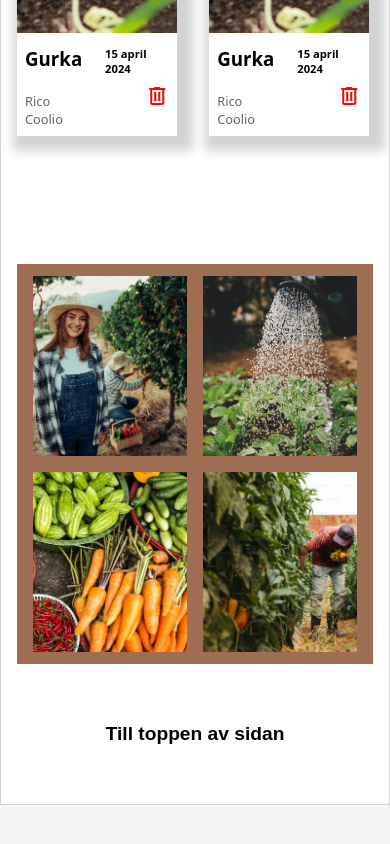
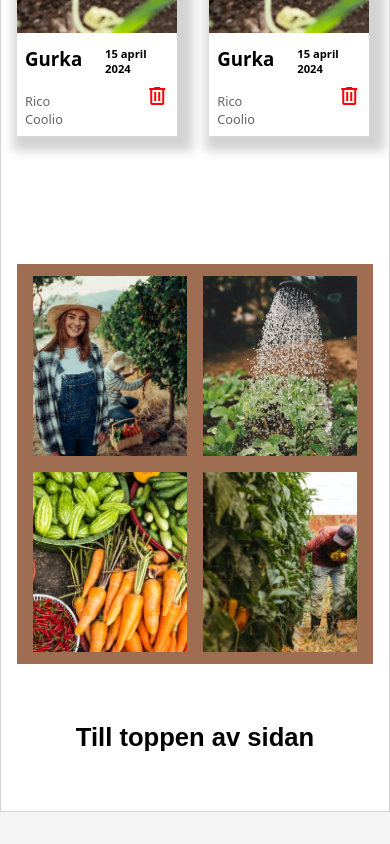
Before and after one commit to MorinoCode/Examinerande-uppgift, a plain HTML site: page minaSidor.html in a window 390 px wide. Shown: the part 1861-2705 px from the top of the page. Drawn offline with nearby package versions, Linux system fonts and the light colour scheme.

```diff
--- a/minaSidor.css
+++ b/minaSidor.css
@@ -407,4 +407,17 @@ footer {
       }
     }
   }
+  .back-to-top {
+    button {
+      border: none;
+      font-weight: 600;
+      background-color: white;
+      a {
+        text-decoration: none;
+        color: black;
+        font-size: 1.6rem;
+        background-color: white;
+      }
+    }
+  }
 }
```
